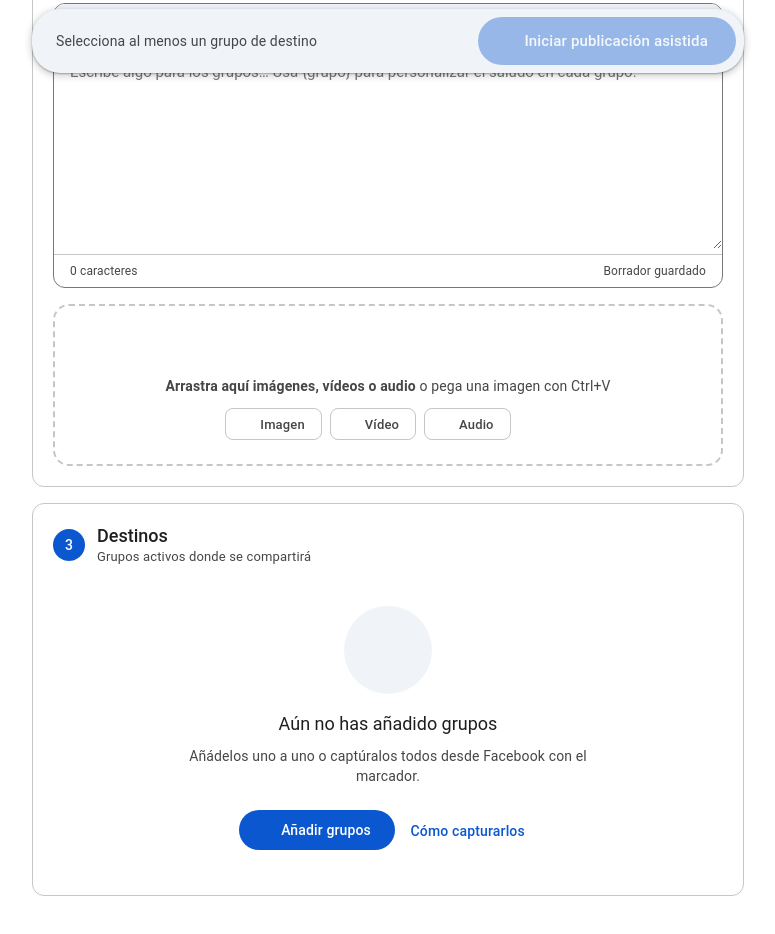
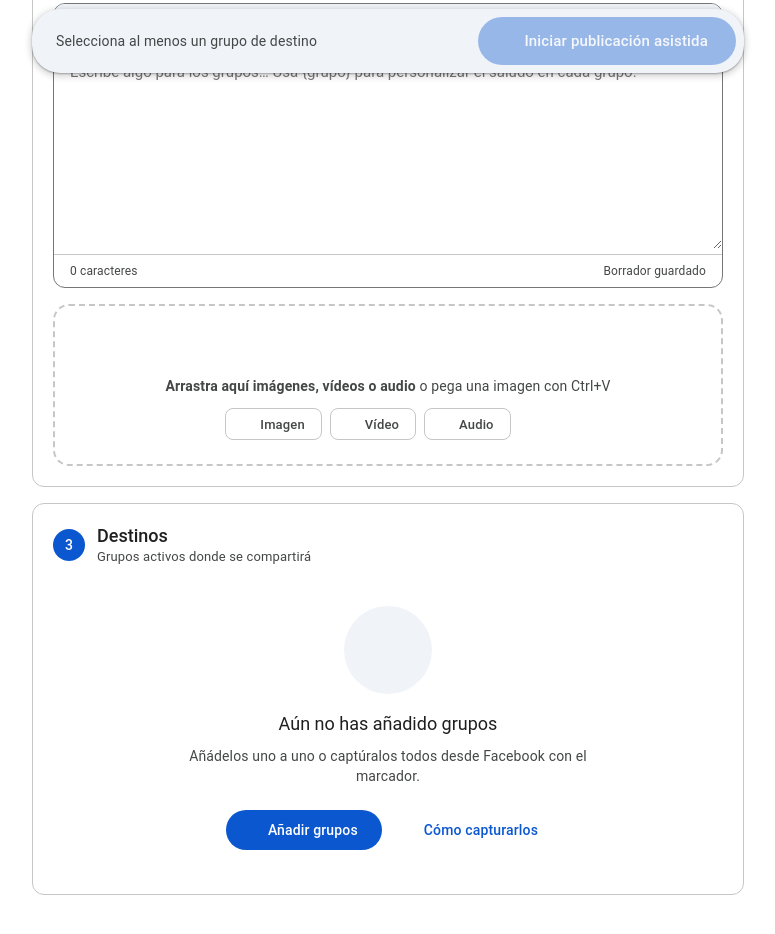
Before and after one commit to arlizheredia/facebook-publisher, a browser extension: page facebook-publisher.html in a window 1280 px wide. Shown: the part 711-1645 px from the top of the page, without its empty margins (96-871 px from the left). Drawn offline with Linux system fonts and the light colour scheme.

Commit message:
Alinear botones en estados vacíos
Co-Authored-By: Claude Opus 5.5 <noreply@anthropic.com>

```diff
--- a/facebook-publisher.html
+++ b/facebook-publisher.html
@@ -290,6 +290,7 @@ input[type=checkbox].cb{accent-color:var(--primary);width:18px;height:18px;margi
 .empty .ill .ms{font-size:56px}
 .empty h3{color:var(--text);font-size:22px;line-height:28px;margin:0 0 8px}
 .empty p{max-width:440px;margin:0 auto 24px}
+.empty-actions{display:flex;gap:8px;justify-content:center;align-items:center;flex-wrap:wrap}
 .empty.compact{padding:24px 16px}
 .empty.compact .ill{width:88px;height:88px;margin-bottom:16px}
 .empty.compact .ill .ms{font-size:40px}
@@ -1201,7 +1202,7 @@ const hhmm=ts=>new Date(ts).toLocaleString('es',{weekday:new Date(ts).toDateStri
 function allTags(list){return [...new Set((list||S.groups).flatMap(g=>g.tags||[]))].sort((a,b)=>a.localeCompare(b,'es'))}
 function renderDest(){
   ensureSel();const act=activeGroups(),box=$('#destBox');
-  if(!S.groups.length){box.innerHTML=`<div class="empty compact"><div class="ill">${ic('group')}</div><h3>Aún no has añadido grupos</h3><p>Añádelos uno a uno o captúralos todos desde Facebook con el marcador.</p><button class="btn filled" data-nav="grupos">${ic('add')}Añadir grupos</button> <button class="btn text" data-help="marcador">Cómo capturarlos</button></div>`;return}
+  if(!S.groups.length){box.innerHTML=`<div class="empty compact"><div class="ill">${ic('group')}</div><h3>Aún no has añadido grupos</h3><p>Añádelos uno a uno o captúralos todos desde Facebook con el marcador.</p><div class="empty-actions"><button class="btn filled" data-nav="grupos">${ic('add')}Añadir grupos</button><button class="btn text" data-help="marcador">${ic('help')}Cómo capturarlos</button></div></div>`;return}
   if(!act.length){box.innerHTML=`<div class="empty compact"><div class="ill">${ic('group')}</div><h3>No hay grupos activos</h3><p>Tienes ${S.groups.length} grupo(s), pero todos están desactivados.</p><button class="btn tonal" data-nav="grupos">Gestionar grupos</button></div>`;return}
   const tags=allTags(act);const nSel=S.sel.size;const avail=act.filter(g=>!isRecent(g));
   $('#destSub').textContent=`${nSel} de ${act.length} grupos activos seleccionados`;
@@ -1273,7 +1274,7 @@ function renderGroups(){
   [...S.gChecked].forEach(id=>{if(!S.groups.some(g=>g.id===id))S.gChecked.delete(id)});
   $('#bulk').classList.toggle('show',S.gChecked.size>0);$('#bulkCount').textContent=`${S.gChecked.size} seleccionado${S.gChecked.size>1?'s':''}`;
   if(!S.groups.length){box.innerHTML=`<div class="card empty"><div class="ill">${ic('group')}</div><h3>Tu lista de grupos está vacía</h3><p>Añade los grupos de Facebook en los que participas para poder compartir en ellos.</p>
-    <div style="display:flex;gap:8px;justify-content:center;flex-wrap:wrap"><button class="btn filled" onclick="openGroupDlg()">${ic('add')}Añadir grupo</button><button class="btn outlined" onclick="openImport()">${ic('upload')}Importar</button><button class="btn text" data-help="marcador">Usar el marcador</button></div></div>`;return}
+    <div class="empty-actions"><button class="btn filled" onclick="openGroupDlg()">${ic('add')}Añadir grupo</button><button class="btn outlined" onclick="openImport()">${ic('upload')}Importar</button><button class="btn text" data-help="marcador">Usar el marcador</button></div></div>`;return}
   if(!list.length){box.innerHTML=`<div class="card empty"><h3>Sin resultados</h3><p>Ningún grupo coincide con la búsqueda o el filtro.</p></div>`;return}
   const allChecked=list.every(g=>S.gChecked.has(g.id));
   box.innerHTML=`<div class="list" style="background:var(--surface)"><div class="list-head"><input type="checkbox" class="cb" id="gAll" ${allChecked?'checked':''} aria-label="Seleccionar todos"><span style="flex:1">${list.length} grupo${list.length>1?'s':''} · ${S.groups.filter(g=>g.active).length} activos</span><span style="width:110px" class="hide-sm">Último uso</span><span style="width:52px">Activo</span><span style="width:72px"></span></div>
```
